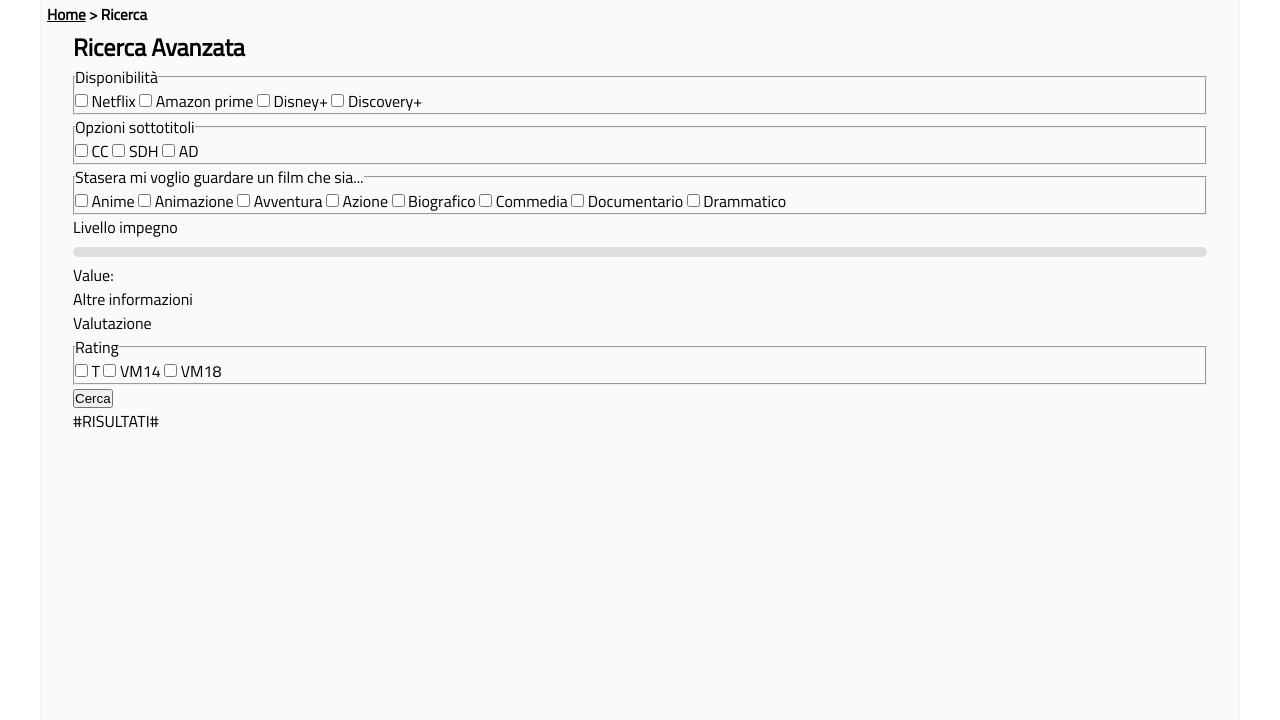
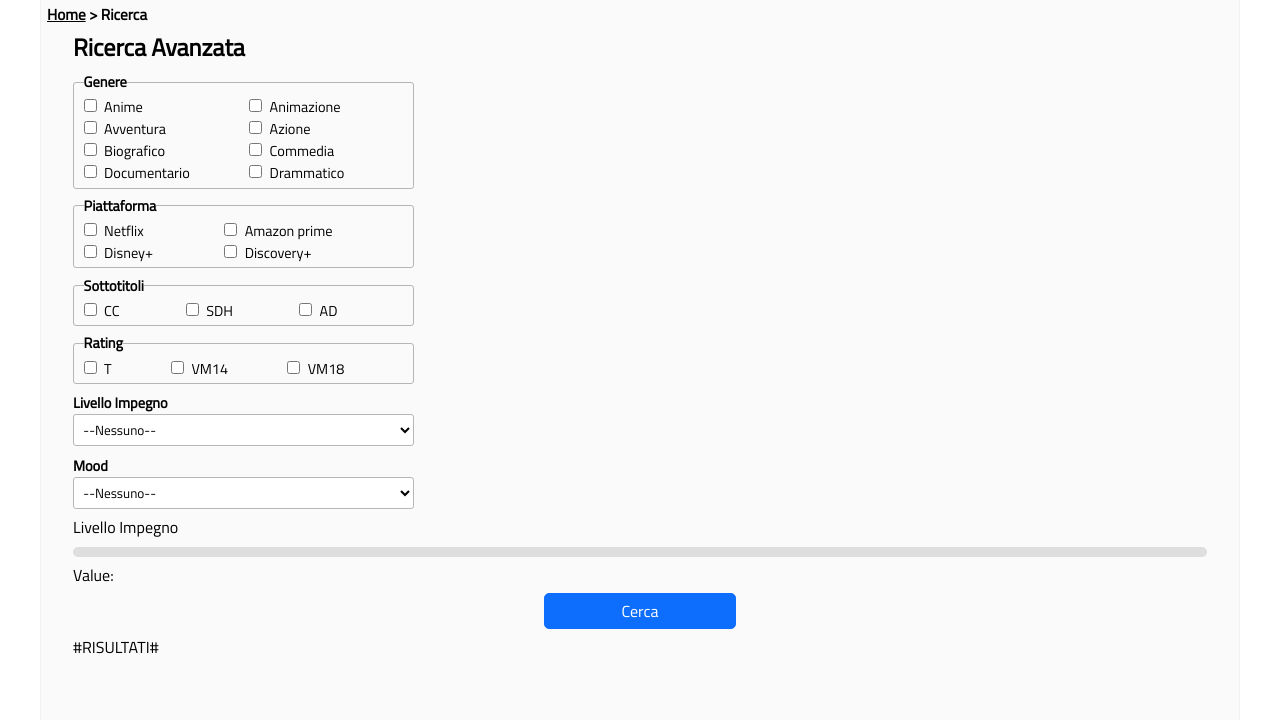
Before and after one commit to alessioberton/TecWeb2021, a PHP site: page /html/pagine_ricerca/ricerca.php in a window 1280 px wide. Shown: the part 80-800 px from the top of the page. Run offline with PHP 8.4, Linux system fonts and the light colour scheme.

Commit message:
campi pagina ricerca

```diff
--- a/css/main.css
+++ b/css/main.css
@@ -351,7 +351,6 @@ header #movieSelect #movieSuggestionList img {
 	}
 
 	#heading {
-		display: block;
 		left: -250px;
 		padding: 0px;
 		width: 250px;
@@ -529,6 +528,18 @@ header #movieSelect #movieSuggestionList img {
 	grid-template-columns: auto auto auto;
 }
 
+#rating-checkboxes,
+#subtitle-checkboxes {
+	display: grid;
+	grid-template-columns: auto auto auto;
+	max-width: 20em;
+}
+
+#livello-select,
+#mood-select {
+	max-width: 21.3em;
+}
+
 .checkbox-group {
 	border: 1px solid rgb(182, 182, 182);
 	margin: 0.4em 0em;
--- a/html/pagine_ricerca/ricerca.html
+++ b/html/pagine_ricerca/ricerca.html
@@ -11,89 +11,127 @@
 		<customHeader />
 		<main>
 			<div class="breadcrumb"><a href="../pagine_principali/homepage.php">Home</a> &gt; Ricerca</div>
+			<h2>Ricerca Avanzata</h2>
+			<form action="ricerca.php" method="get" id="adv-search-form">
+				<fieldset class="checkbox-group" id="genre-checkboxes">
+					<legend>Genere</legend>
+					<div class="checkbox-field">
+						<input type="checkbox" id="genere_anime" name="genere[anime]" />
+						<label for="genere_anime">Anime</label>
+					</div>
+					<div class="checkbox-field">
+						<input type="checkbox" id="genere_animazione" name="genere[animazione]" />
+						<label for="genere_animazione">Animazione</label>
+					</div>
+					<div class="checkbox-field">
+						<input type="checkbox" id="genere_avventura" name="genere[avventura]" />
+						<label for="genere_avventura">Avventura</label>
+					</div>
+					<div class="checkbox-field">
+						<input type="checkbox" id="genere_azione" name="genere[azione]" />
+						<label for="genere_azione">Azione</label>
+					</div>
+					<div class="checkbox-field">
+						<input type="checkbox" id="genere_biografico" name="genere[biografico]" />
+						<label for="genere_biografico">Biografico</label>
+					</div>
+					<div class="checkbox-field">
+						<input type="checkbox" id="genere_commedia" name="genere[commedia]" />
+						<label for="genere_commedia">Commedia</label>
+					</div>
+					<div class="checkbox-field">
+						<input type="checkbox" id="genere_documentario" name="genere[documentario]" />
+						<label for="genere_documentario">Documentario</label>
+					</div>
+					<div class="checkbox-field">
+						<input type="checkbox" id="genere_drammatico" name="genere[drammatico]" />
+						<label for="genere_drammatico">Drammatico</label>
+					</div>
+				</fieldset>
+				<fieldset class="checkbox-group" id="platform-checkboxes">
+					<legend>Piattaforma</legend>
+					<div class="checkbox-field">
+						<input type="checkbox" name="Netflix" value="Netflix" id="netflix" />
+						<label for="netflix">Netflix</label>
+					</div>
+					<div class="checkbox-field">
+						<input type="checkbox" name="AmazonPrime" value="Amazon Prime" id="amazon_prime" />
+						<label for="amazon_prime">Amazon prime</label>
+					</div>
+					<div class="checkbox-field">
+						<input type="checkbox" name="Disney+" value="Disney+" id="disney+" />
+						<label for="disney+">Disney+</label>
+					</div>
+					<div class="checkbox-field">
+						<input type="checkbox" name="Discovery+" value="Discovery+" id="discovery+" />
+						<label for="discovery+">Discovery+</label>
+					</div>
+				</fieldset>
+				<fieldset class="checkbox-group" id="subtitle-checkboxes">
+					<legend>Sottotitoli</legend>
+					<div class="checkbox-field">
+						<input type="checkbox" value="CC" id="cc" name="opzione[]" />
+						<label for="CC">CC</label>
+					</div>
 
-			<h2>Ricerca Avanzata</h2>
+					<div class="checkbox-field">
+						<input type="checkbox" value="SDH" id="sdh" name="opzione[]" />
+						<label for="SDH">SDH</label>
+					</div>
 
-			<form action="ricerca.php" method="get">
-				<fieldset>
-					<legend>Disponibilità</legend>
-					<input type="checkbox" name="piattaforma[]" value="Netflix" id="netflix" />
-					<label for="netflix">Netflix</label>
-
-					<input type="checkbox" name="piattaforma[]" value="Amazon prime" id="amazon_prime" />
-					<label for="amazon_prime">Amazon prime</label>
-
-					<input type="checkbox" name="piattaforma[]" value="Disney+" id="disney+" />
-					<label for="disney+">Disney+</label>
-
-					<input type="checkbox" name="piattaforma[]" value="Discovery+" id="discovery+" />
-					<label for="discovery+">Discovery+</label>
-				</fieldset>
-				<fieldset>
-					<legend>Opzioni sottotitoli</legend>
-					<input type="checkbox" name="opzione[]" value="CC" id="cc" />
-					<label for="CC">CC</label>
-
-					<input type="checkbox" name="opzione[]" value="SDH" id="sdh" />
-					<label for="SDH">SDH</label>
-
-					<input type="checkbox" name="opzione[]" value="AD" id="ad" />
-					<label for="AD">AD</label>
+					<div class="checkbox-field">
+						<input type="checkbox" value="AD" id="ad" name="opzione[]" />
+						<label for="AD">AD</label>
+					</div>
 				</fieldset>
 
-				<fieldset>
-					<legend>Stasera mi voglio guardare un film che sia...</legend>
-
-					<input type="checkbox" name="genere[]" value="Anime" id="anime" />
-					<label for="anime">Anime</label>
-
-					<input type="checkbox" name="genere[]" value="Animazione" id="animazione" />
-					<label for="animazione">Animazione</label>
-
-					<input type="checkbox" name="genere[]" value="Avventura" id="avventura" />
-					<label for="avventura">Avventura</label>
-
-					<input type="checkbox" name="genere[]" value="Azione" id="azione" />
-					<label for="azione">Azione</label>
-
-					<input type="checkbox" name="genere[]" value="Biografico" id="biografico" />
-					<label for="biografico">Biografico</label>
-
-					<input type="checkbox" name="genere[]" value="Commedia" id="commedia" />
-					<label for="commedia">Commedia</label>
-
-					<input type="checkbox" name="genere[]" value="Documentario" id="documentario" />
-					<label for="documentario">Documentario</label>
-
-					<input type="checkbox" name="genere[]" value="Drammatico" id="drammatico" />
-					<label for="drammatico">Drammatico</label>
+				<fieldset class="checkbox-group" id="rating-checkboxes">
+					<legend>Rating</legend>
+					<div class="checkbox-field">
+						<input type="checkbox" name="eta[]" value="T" id="t" />
+						<label for="t">T</label>
+					</div>
+					<div class="checkbox-field">
+						<input type="checkbox" name="eta[]" value="VM14" id="vm14" />
+						<label for="vm14">VM14</label>
+					</div>
+					<div class="checkbox-field">
+						<input type="checkbox" name="eta[]" value="VM18" id="vm18" />
+						<label for="vm18">VM18</label>
+					</div>
 				</fieldset>
-
+				<div class="field text-input" id="livello-select">
+					<label for="livello">Livello Impegno</label>
+					<select id="livello" name="livello">
+						<option selected value="">--Nessuno--</option>
+						<option value="demenziale">Demenziale</option>
+						<option value="basso">Basso</option>
+						<option value="medio">Medio</option>
+						<option value="alto">Alto</option>
+					</select>
+				</div>
+				<div class="field text-input" id="mood-select">
+					<label for="mood">Mood</label><br />
+					<select id="mood" name="mood">
+						<option selected value="">--Nessuno--</option>
+						<option value="suspence">Suspence</option>
+						<option value="protesta">Protesta</option>
+						<option value="commovente">Commovente</option>
+						<option value="comico">Comico</option>
+						<option value="sentimentale">Sentimentale</option>
+						<option value="sorprendente">Sorprendente</option>
+					</select>
+				</div>
 				<div class="slidecontainer">
-					<label>Livello impegno</label>
+					<label>Livello Impegno</label>
 					<input type="range" min="1" max="4" value="1" class="slider" id="myRange" />
 					<p>Value: <span id="demo"></span></p>
 				</div>
 
-				Altre informazioni
-
-				<p>Valutazione</p>
-				<fieldset>
-					<legend>Rating</legend>
-					<input type="checkbox" name="eta[]" value="T" id="t" />
-					<label for="t">T</label>
-
-					<input type="checkbox" name="eta[]" value="VM14" id="vm14" />
-					<label for="vm14">VM14</label>
-
-					<input type="checkbox" name="eta[]" value="VM18" id="vm18" />
-					<label for="vm18">VM18</label>
-				</fieldset>
-				<button>Cerca</button>
+				<button type="submit" class="submit-btn">Cerca</button>
 			</form>
 
 			#RISULTATI#
-
 		</main>
 	</body>
 </html>
```
